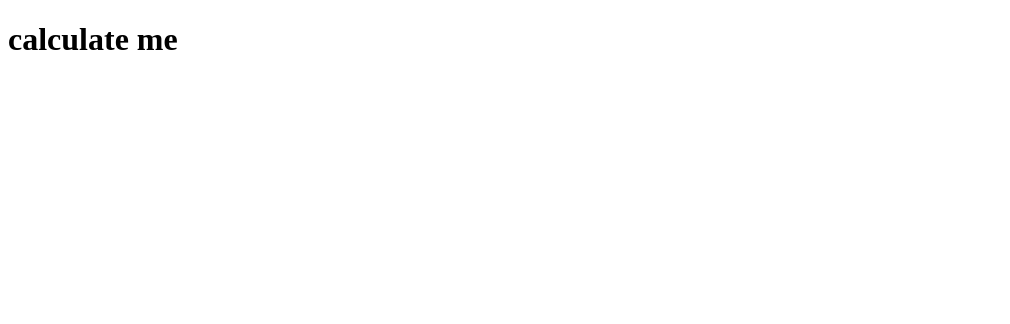
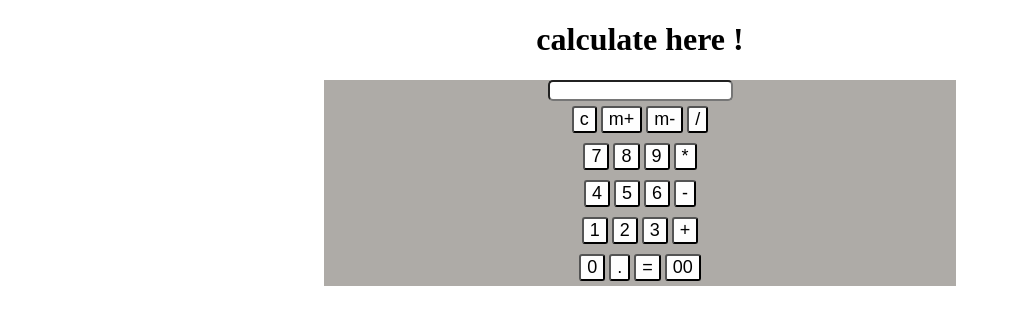
Before and after one commit to farhanrahman0027/calculator, a plain HTML site: page index.html in a window 1280 px wide. Shown: the whole page, without its empty margins (0-1010 px from the left). Drawn offline with Linux system fonts and the light colour scheme.

Commit message:
html and css

```diff
--- a/index.html
+++ b/index.html
@@ -1,11 +1,47 @@
 <!DOCTYPE html>
 <html lang="en">
+
 <head>
     <meta charset="UTF-8">
     <meta name="viewport" content="width=device-width, initial-scale=1.0">
-    <title>Document</title>
+    <link rel="stylesheet" href="style.css">
 </head>
+
 <body>
-    <h1>calculate me</h1>
+    <h1 style="text-align: center;">calculate here !</h1>
+    <div class="containter" id="container">
+        <input class="input" input="number" style="border-radius: 5px;">
+        <div class="row" id="row">
+            <button claas="button">c</button>
+            <button claas="button">m+</button>
+            <button claas="button">m-</button>
+            <button claas="button">/</button>
+        </div>
+        <div class="row" id="row">
+            <button claas="button">7</button>
+            <button claas="button">8</button>
+            <button claas="button">9</button>
+            <button claas="button">*</button>
+        </div>
+        <div class="row" id="row">
+            <button claas="button">4</button>
+            <button claas="button">5</button>
+            <button claas="button">6</button>
+            <button claas="button">-</button>
+        </div>
+        <div class="row" id="row">
+            <button claas="button">1</button>
+            <button claas="button">2</button>
+            <button claas="button">3</button>
+            <button claas="button">+</button>
+        </div>
+        <div class="row" id="row">
+            <button claas="button">0</button>
+            <button claas="button">.</button>
+            <button claas="button">=</button>
+            <button claas="button">00</button>
+        </div>
+    </div>
 </body>
+
 </html>
--- a/style.css
+++ b/style.css
@@ -0,0 +1,18 @@
+#container {
+  width: 50%;
+  margin: auto;
+  text-align: center;
+   background-color:rgb(174, 171, 167);
+}
+.row{
+    padding:5px;
+    align-items: center;
+    box-sizing: border-box;
+
+}
+.row button{
+    background-color:rgb(254, 254, 254);
+    cursor:pointer;
+    border-radius: 3px;
+    font-size: 18px;;
+}
```
